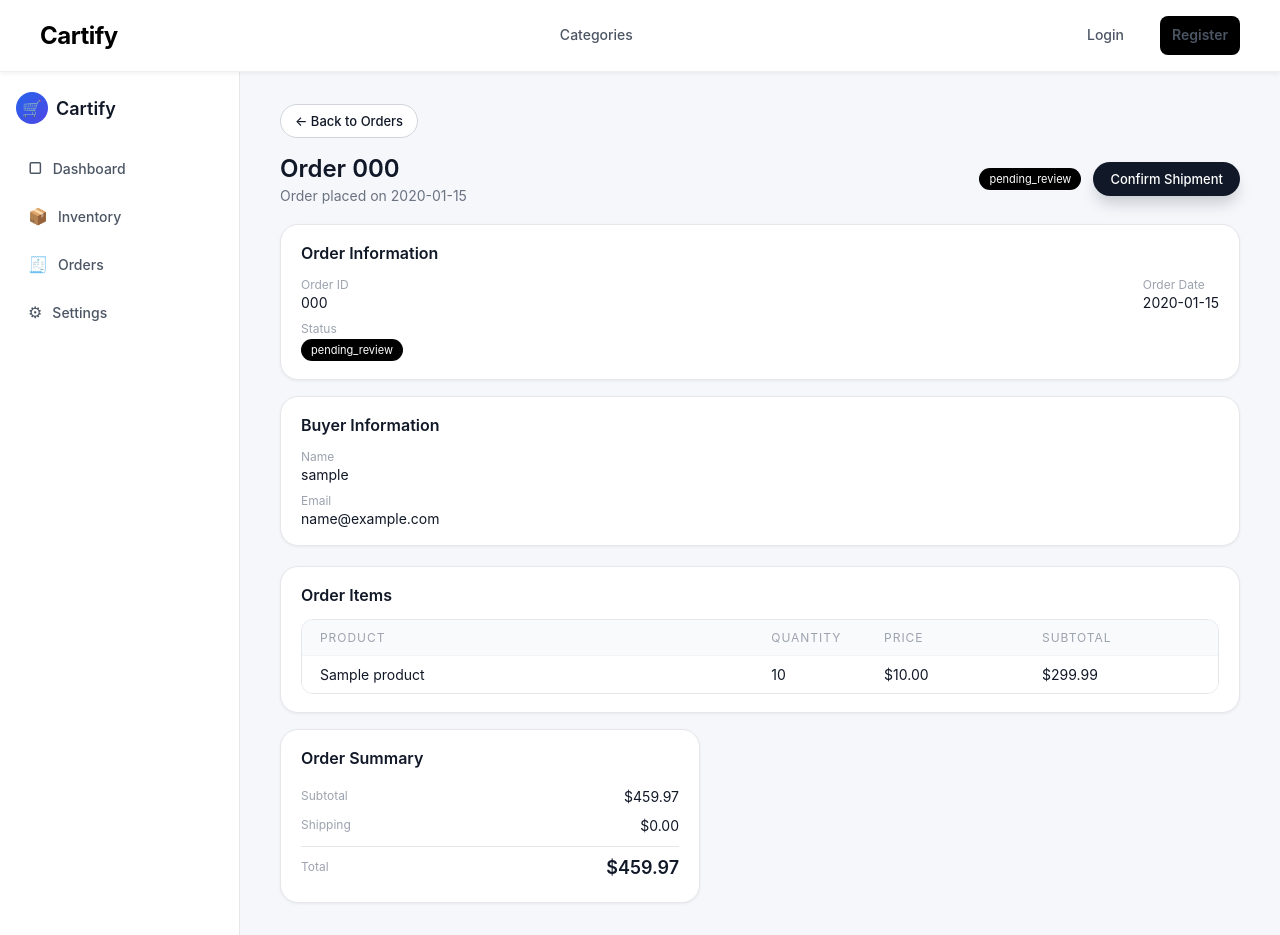
After one commit to Hamzah-Amir/Cartify, a Django app: template templates/seller/order_detail.html in a window 1280 px wide. The commit adds this page. Run offline with Django 5.2, Linux system fonts and the light colour scheme; the template is opened without the code that fills it: values that come from a table or form of the project are taken from there, others are empty; tables that the repository leaves empty hold one stand-in row (values such as "Sample post"); parts of the project's set-up code (start-up, migrations or seed data) failed here and were passed over.

Commit message:
created template

```diff
--- a/static/seller/dashboard.css
+++ b/static/seller/dashboard.css
@@ -425,6 +425,158 @@
     grid-template-columns: 1.4fr 2.6fr 1.2fr 1.4fr 1.4fr;
 }
 
+/* Order detail page */
+.order-detail-header {
+    display: flex;
+    flex-direction: column;
+    gap: 12px;
+    margin-bottom: 20px;
+}
+
+.order-detail-back {
+    margin-bottom: 4px;
+}
+
+.order-back-btn {
+    padding-inline: 14px;
+    border-radius: 999px;
+    font-size: 13px;
+}
+
+.order-detail-title-row {
+    display: flex;
+    justify-content: space-between;
+    align-items: center;
+    gap: 16px;
+}
+
+.order-detail-status-pill {
+    text-transform: lowercase;
+}
+
+.order-detail-actions {
+    display: flex;
+    align-items: center;
+    gap: 12px;
+}
+
+.confirm-shipment-form {
+    margin: 0;
+}
+
+.confirm-shipment-btn {
+    padding-inline: 16px;
+    font-size: 13px;
+}
+
+.order-detail-grid {
+    display: grid;
+    grid-template-columns: minmax(0, 1fr);
+    gap: 16px;
+    margin-bottom: 20px;
+}
+
+.order-card {
+    background-color: #ffffff;
+    border-radius: 18px;
+    border: 1px solid #e5e7eb;
+    padding: 18px 20px;
+    box-shadow: 0 1px 3px rgba(15, 23, 42, 0.06);
+}
+
+.order-card-title {
+    margin: 0 0 14px;
+    font-size: 16px;
+    font-weight: 600;
+    color: #111827;
+}
+
+.order-card-row {
+    display: flex;
+    justify-content: space-between;
+    gap: 24px;
+    margin-bottom: 10px;
+}
+
+.order-card-row:last-child {
+    margin-bottom: 0;
+}
+
+.order-card-label {
+    font-size: 12px;
+    color: #9ca3af;
+    margin-bottom: 2px;
+}
+
+.order-card-value {
+    font-size: 14px;
+    color: #111827;
+}
+
+.order-items-card {
+    margin-top: 12px;
+}
+
+.order-items-table {
+    margin-top: 8px;
+    border-radius: 12px;
+    overflow: hidden;
+    border: 1px solid #e5e7eb;
+}
+
+.order-items-header {
+    display: grid;
+    grid-template-columns: 4fr 1fr 1.4fr 1.4fr;
+    padding: 10px 18px;
+    font-size: 12px;
+    text-transform: uppercase;
+    letter-spacing: 0.08em;
+    color: #9ca3af;
+    background-color: #f9fafb;
+}
+
+.order-items-rows {
+    background-color: #ffffff;
+}
+
+.order-items-row {
+    display: grid;
+    grid-template-columns: 4fr 1fr 1.4fr 1.4fr;
+    padding: 10px 18px;
+    border-top: 1px solid #f3f4f6;
+    font-size: 14px;
+    color: #111827;
+}
+
+.order-items-row:nth-child(even) {
+    background-color: #fcfcfd;
+}
+
+.order-summary-card {
+    margin-top: 16px;
+    max-width: 420px;
+}
+
+.order-summary-row {
+    display: flex;
+    justify-content: space-between;
+    align-items: center;
+    padding: 6px 0;
+    font-size: 14px;
+}
+
+.order-summary-total {
+    border-top: 1px solid #e5e7eb;
+    margin-top: 6px;
+    padding-top: 10px;
+}
+
+.order-card-total {
+    font-size: 18px;
+    font-weight: 600;
+    color: #111827;
+}
+
 @media (max-width: 1024px) {
     .stats-grid {
         grid-template-columns: repeat(2, minmax(0, 1fr));
--- /dev/null
+++ b/templates/seller/order_detail.html
@@ -0,0 +1,171 @@
+{% extends "base.html" %}
+
+{% block title %}Order Detail{% endblock title %}
+{% load static %}
+{% block extra_head %}
+<link rel="stylesheet" href="{% static "seller/dashboard.css" %}">
+{% endblock extra_head %}
+
+{# Sample context keys (replace with your real context in the view):
+   order: {
+     order_number, status, created_at, user: { username, email },
+     items: [{ product_name, quantity, price, subtotal }],
+     subtotal, shipping, total
+   }
+#}
+
+{% block body %}
+<section class="seller-dashboard">
+    {% include "ui/sidebar.html" %}
+
+    <main class="main-dashboard">
+        <div class="order-detail-header">
+            <div class="order-detail-back">
+                <button class="btn btn-outline order-back-btn">
+                    ← Back to Orders
+                </button>
+            </div>
+
+            <div class="order-detail-title-row">
+                <div>
+                    <h1 class="dashboard-title">
+                        Order {{ order.order_number|default:"ORD-00001" }}
+                    </h1>
+                    <p class="dashboard-subtitle">
+                        Order placed on {{ order.created_at|date:"Y-m-d"|default:"2024-01-20" }}
+                    </p>
+                </div>
+
+                <div class="order-detail-actions">
+                    <span class="status-pill status-completed order-detail-status-pill">
+                        {{ order.status|default:"completed" }}
+                    </span>
+
+                    {% if order.status != "completed" %}
+                    <form method="post" action="{% url 'orders' %}" class="confirm-shipment-form">
+                        {% csrf_token %}
+                        <input type="hidden" name="order_id" value="{{ order.id }}">
+                        <input type="hidden" name="action" value="confirm_shipment">
+                        <button type="submit" class="btn btn-primary confirm-shipment-btn">
+                            Confirm Shipment
+                        </button>
+                    </form>
+                    {% endif %}
+                </div>
+            </div>
+        </div>
+
+        <section class="order-detail-grid">
+            <div class="order-card">
+                <h2 class="order-card-title">Order Information</h2>
+
+                <div class="order-card-row">
+                    <div>
+                        <div class="order-card-label">Order ID</div>
+                        <div class="order-card-value">
+                            {{ order.order_number|default:"ORD-00001" }}
+                        </div>
+                    </div>
+                    <div>
+                        <div class="order-card-label">Order Date</div>
+                        <div class="order-card-value">
+                            {{ order.created_at|date:"Y-m-d"|default:"2024-01-20" }}
+                        </div>
+                    </div>
+                </div>
+
+                <div class="order-card-row">
+                    <div>
+                        <div class="order-card-label">Status</div>
+                        <span class="status-pill status-completed">
+                            {{ order.status|default:"completed" }}
+                        </span>
+                    </div>
+                </div>
+            </div>
+
+            <div class="order-card">
+                <h2 class="order-card-title">Buyer Information</h2>
+
+                <div class="order-card-row">
+                    <div>
+                        <div class="order-card-label">Name</div>
+                        <div class="order-card-value">
+                            {{ order.user.username|default:"John Smith" }}
+                        </div>
+                    </div>
+                </div>
+
+                <div class="order-card-row">
+                    <div>
+                        <div class="order-card-label">Email</div>
+                        <div class="order-card-value">
+                            {{ order.user.email|default:"john.smith@email.com" }}
+                        </div>
+                    </div>
+                </div>
+            </div>
+        </section>
+
+        <section class="order-card order-items-card">
+            <h2 class="order-card-title">Order Items</h2>
+
+            <div class="order-items-table">
+                <div class="order-items-header">
+                    <div>Product</div>
+                    <div>Quantity</div>
+                    <div>Price</div>
+                    <div>Subtotal</div>
+                </div>
+
+                <div class="order-items-rows">
+                    {% for item in order.items.all %}
+                    <div class="order-items-row">
+                        <div>{{ item.product_name|default:item.product.name }}</div>
+                        <div>{{ item.quantity|default:1 }}</div>
+                        <div>${{ item.price|default:"299.99" }}</div>
+                        <div>${{ item.subtotal|default:"299.99" }}</div>
+                    </div>
+                    {% empty %}
+                    <div class="order-items-row">
+                        <div>Premium Wireless Headphones</div>
+                        <div>1</div>
+                        <div>$299.99</div>
+                        <div>$299.99</div>
+                    </div>
+                    <div class="order-items-row">
+                        <div>Minimalist Desk Lamp</div>
+                        <div>2</div>
+                        <div>$79.99</div>
+                        <div>$159.98</div>
+                    </div>
+                    {% endfor %}
+                </div>
+            </div>
+        </section>
+
+        <section class="order-card order-summary-card">
+            <h2 class="order-card-title">Order Summary</h2>
+
+            <div class="order-summary-row">
+                <span class="order-card-label">Subtotal</span>
+                <span class="order-card-value">
+                    ${{ order.subtotal|default:"459.97" }}
+                </span>
+            </div>
+            <div class="order-summary-row">
+                <span class="order-card-label">Shipping</span>
+                <span class="order-card-value">
+                    ${{ order.shipping|default:"0.00" }}
+                </span>
+            </div>
+            <div class="order-summary-row order-summary-total">
+                <span class="order-card-label">Total</span>
+                <span class="order-card-total">
+                    ${{ order.total|default:"459.97" }}
+                </span>
+            </div>
+        </section>
+    </main>
+</section>
+{% endblock body %}
```
